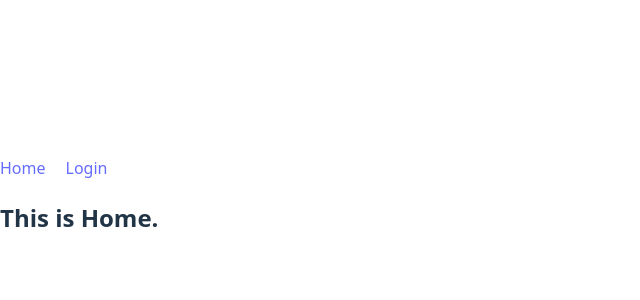
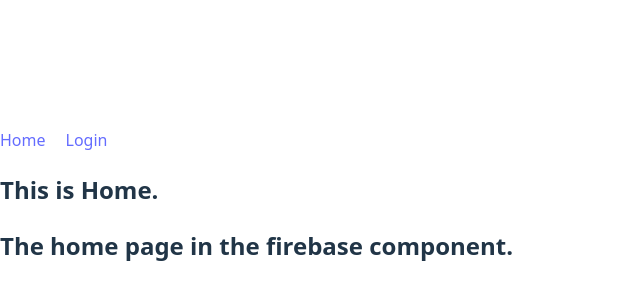
Before and after one commit to alalhosen/array-if-else-and-others, a React (Vite) app: page / in a window 1280 px wide. Shown: the part 194-494 px from the top of the page, without its empty margins (0-640 px from the left). Built offline with nearby package versions, Linux system fonts and the light colour scheme.

Commit message:
p tag add

```diff
--- a/src/components/Home/Home.jsx
+++ b/src/components/Home/Home.jsx
@@ -4,6 +4,7 @@ const Home = () => {
   return (
     <div>
       <h2>This is Home.</h2>
+      <h2>The home page in the firebase component.</h2>
     </div>
   );
 };
--- a/src/components/Login/Login.jsx
+++ b/src/components/Login/Login.jsx
@@ -1,17 +1,18 @@
-import { GoogleAuthProvider } from 'firebase/auth/web-extension';
-import React from 'react';
+import { signInWithPopup } from "firebase/auth";
+import { GoogleAuthProvider } from "firebase/auth/web-extension";
+import React from "react";
 
-const provider=new GoogleAuthProvider();
-const handleGoogleSignIn =()=>{
-    console.log('comming soon google')
-}
+const provider = new GoogleAuthProvider();
+const handleGoogleSignIn = () => {
+  signInWithPopup(auth)
+};
 
 const Login = () => {
-    return (
-        <div>
-            <button onClick={handleGoogleSignIn}>Login with google</button>
-        </div>
-    );
+  return (
+    <div>
+      <button onClick={handleGoogleSignIn}>Login with google</button>
+    </div>
+  );
 };
 
 export default Login;
```
